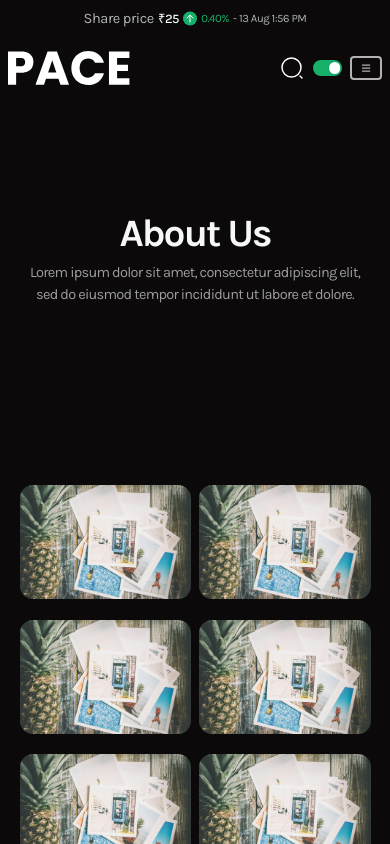
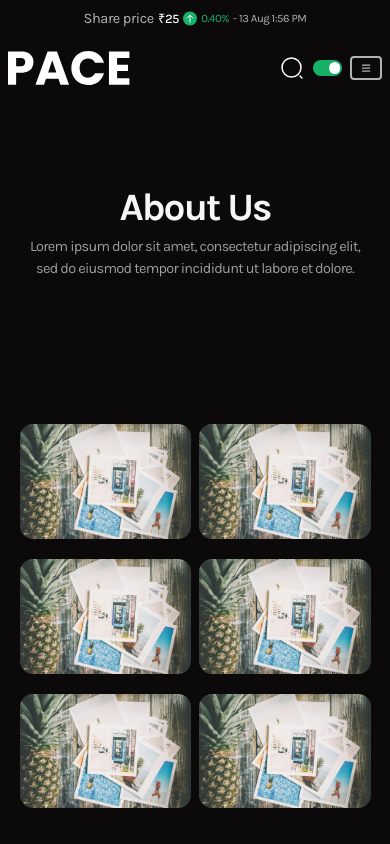
Before and after one commit to TarunRajpurohit123/pace-bussiness-website, a Next.js app in the folder pace-website/: page /about in a window 390 px wide. Shown: the top 844 px of the page. Built offline with nearby package versions, Linux system fonts and the light colour scheme.

Commit message:
about page responsive done

```diff
--- a/pace-website/src/app/tablet-and-tablet.css
+++ b/pace-website/src/app/tablet-and-tablet.css
@@ -41,6 +41,12 @@
   }
 
   /* about goes here */
+  .about__company_profile_section {
+    padding-top: 0 !important;
+  }
+  .hero__two {
+    padding-top: 17rem;
+  }
   .aboutcards_section {
     padding-bottom: 0;
   }
```
